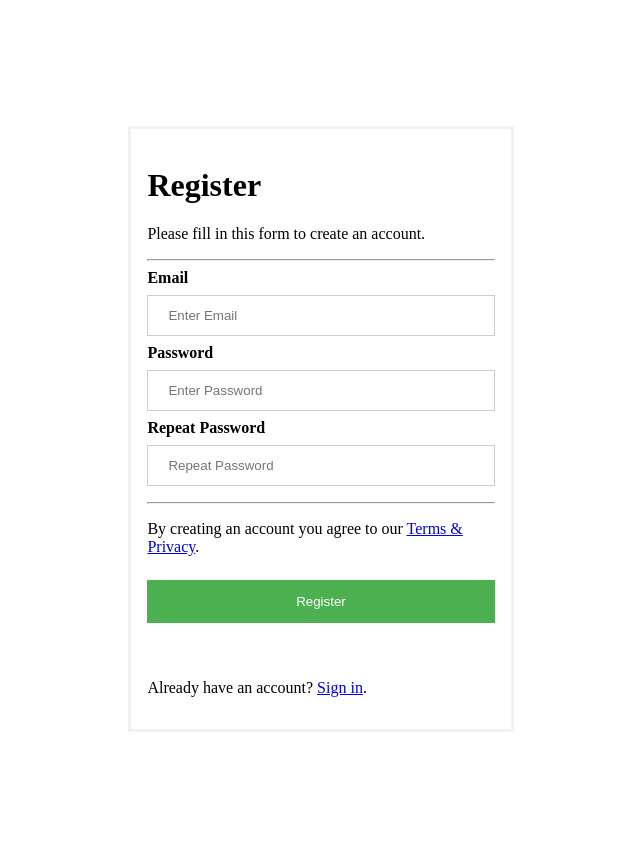
After one commit to IgorVasic/userAuthParkSys, a Flask app: template templates/auth/register.html in a window 1280 px wide. The commit adds this page. Shown: the whole page, without its empty margins (319-959 px from the left). Run offline with Flask 2, Linux system fonts and the light colour scheme; the template is opened without the code that fills it, so the values that code supplies are empty.

Commit message:
Update repo

```diff
--- a/app.py
+++ b/app.py
@@ -10,10 +10,19 @@ firebase_admin.initialize_app(cred)
 #kreira novog usera
 #auth.create_user(email="igor25vasic@gmail.com", password="Pa$$word")
 
-app = Flask(__name__, static_url_path="C:\\UserParkSysAuth\\userAuthParkSys")
+app = Flask(__name__)
 @app.route("/login")#poziva funkciju login
 def login():
     return render_template("auth/login.html")
 
 if __name__== "__main__":
     app.run(debug=True)
+
+
+app = Flask(__name__)
+@app.route("/register")#poziva funkciju register
+def register():
+    return render_template("auth/register.html")
+
+if __name__== "__main__":
+    app.run(debug=True)
--- a/templates/auth/login.html
+++ b/templates/auth/login.html
@@ -3,11 +3,11 @@
 <head>
     <meta charset="UTF-8">
     <meta name="viewport" content="width=device-width, initial-scale=1.0">
-    <link rel="stylesheet" href="{{url_for('static', filname='css/style.css')}}" type="text/css">
+    <link rel="stylesheet" href="{{url_for('static', filename='css/style.css')}}">
     <title>Document</title>
 </head>
 <body>
-    <form action="action_page.php" method="post">
+    <form action="login.html">
 
   <div class="container">
     <label for="uname"><b>Username</b></label>
--- /dev/null
+++ b/templates/auth/register.html
@@ -0,0 +1,36 @@
+<!DOCTYPE html>
+<html lang="en">
+<head>
+    <meta charset="UTF-8">
+    <meta name="viewport" content="width=device-width, initial-scale=1.0">
+    <link rel="stylesheet" href="{{url_for('static', filename='css/style.css')}}">
+    <title>Document</title>
+</head>
+<body>
+    <form action="action_page.php">
+        <div class="container">
+          <h1>Register</h1>
+          <p>Please fill in this form to create an account.</p>
+          <hr>
+
+          <label for="email"><b>Email</b></label>
+          <input type="text" placeholder="Enter Email" name="email" id="email" required>
+
+          <label for="psw"><b>Password</b></label>
+          <input type="password" placeholder="Enter Password" name="psw" id="psw" required>
+
+          <label for="psw-repeat"><b>Repeat Password</b></label>
+          <input type="password" placeholder="Repeat Password" name="psw-repeat" id="psw-repeat" required>
+          <hr>
+
+          <p>By creating an account you agree to our <a href="#">Terms & Privacy</a>.</p>
+          <button type="submit" class="registerbtn">Register</button>
+        </div>
+
+        <div class="container signin">
+          <p>Already have an account? <a href="#">Sign in</a>.</p>
+        </div>
+      </form>
+
+</body>
+</html>
```
